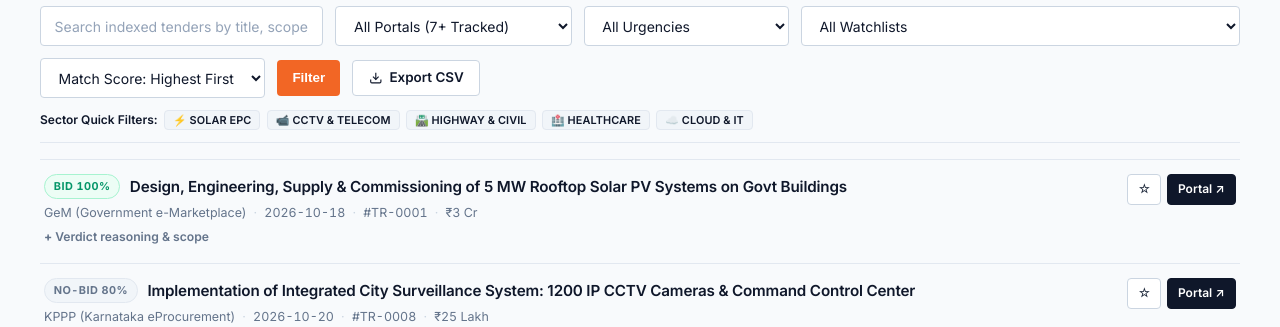
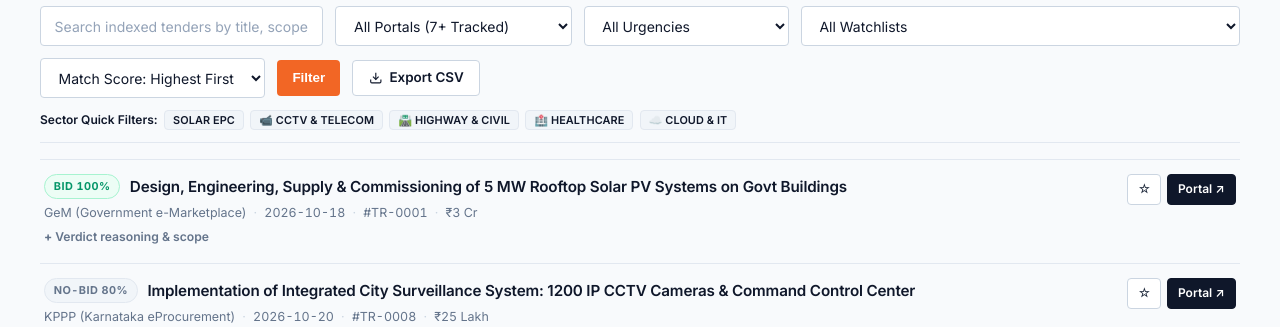
Before and after one commit to Sourabh-Kumar04/TenderRadar, a FastAPI app: page / in a window 1280 px wide. Shown: the part 909-1236 px from the top of the page. Run offline with FastAPI, Linux system fonts and the light colour scheme; data comes from the database, SQL or seed files in the repository; data that the repository does not hold is empty.

Commit message:
fix(data): curate tenders - remove junk/dups, slug-derived titles, no emoji chips

```diff
--- a/app/templates/dashboard.html
+++ b/app/templates/dashboard.html
@@ -196,7 +196,7 @@
   <!-- Sector Quick Filters Strip -->
   <div style="display: flex; gap: 0.4rem; align-items: center; margin-top: 0.75rem; flex-wrap: wrap;">
     <span class="text-muted" style="font-size: 0.75rem; font-weight: 600;">Sector Quick Filters:</span>
-    <a href="/?search=Solar" class="badge badge-portal">⚡ Solar EPC</a>
+    <a href="/?search=Solar" class="badge badge-portal">Solar EPC</a>
     <a href="/?search=CCTV" class="badge badge-portal">📹 CCTV & Telecom</a>
     <a href="/?search=Road" class="badge badge-portal">🛣️ Highway & Civil</a>
     <a href="/?search=Hospital" class="badge badge-portal">🏥 Healthcare</a>
```
